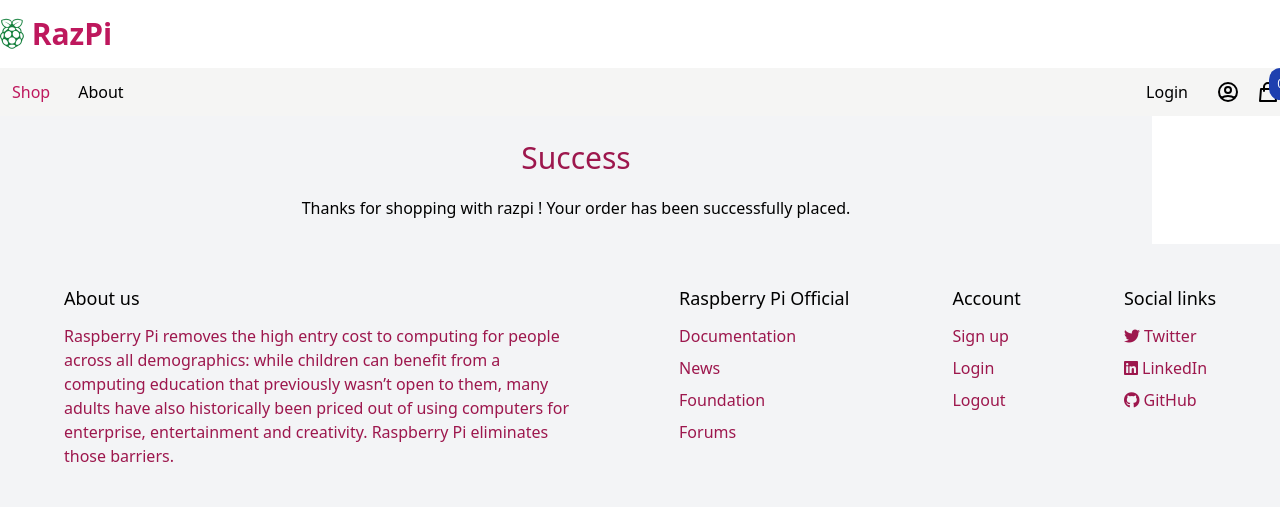
After one commit to August-Schleich/Razpi, a Django app: page /cart/success/ in a window 1280 px wide. The commit adds this page. Shown: the top 507 px of the page. Run offline with Django 4.2, Linux system fonts and the light colour scheme; some libraries are stand-ins or nearby versions.

Commit message:
added form error messages for checkout, order of orders, success page, clear cart func, order prices

```diff
--- a/razpi/cart/cart.py
+++ b/razpi/cart/cart.py
@@ -49,6 +49,10 @@ class Cart(object):
             del self.cart[product_id]
             self.save
 
+    def clear(self):
+        del self.session[settings.CART_SESSION_ID]
+        self.session.modified = True
+
     # def get_total_cost(self):
     #         return round(sum(item['total_price'] for item in self.cart.values()),2)
 
--- /dev/null
+++ b/razpi/cart/templates/cart/success.html
@@ -0,0 +1,13 @@
+{% extends "core/base.html" %}
+{% block title %}Success{% endblock %}
+{% block content %}
+
+<div class="max-w-6xl  text-center py-6 px-6  bg-gray-100" >
+
+    <div class="products w-full items-center rounded-xl ">
+        <h1 class="text-pink-800 mb-5 text-3xl">Success</h1>
+        <p class="text-black"> Thanks for shopping with razpi {{ request.user.username }}! Your order has been successfully placed. </p>
+
+    </div>
+ </div>
+{% endblock %}
--- a/razpi/cart/urls.py
+++ b/razpi/cart/urls.py
@@ -1,11 +1,12 @@
 from django.contrib.auth import views
 from django.urls import path, include
 from cart.views import cart, checkout
-from cart.views import add_to_cart, hx_menu_cart, update_cart,hx_cart_total
+from cart.views import add_to_cart, hx_menu_cart, update_cart,hx_cart_total, success
 
 
 urlpatterns = [
 path('cart/',cart,name="cart"),
+path('success/', success, name="success"),
 path('checkout/',checkout,name="checkout"),
 path('add_to_cart/<int:product_id>/',add_to_cart, name="add_to_cart"),
 path('hx_menu_cart', hx_menu_cart, name="hx_menu_cart"),
--- a/razpi/cart/views.py
+++ b/razpi/cart/views.py
@@ -15,6 +15,9 @@ def add_to_cart(request, product_id):
 
 def cart(request):
     return render(request,'cart/cart.html')
+
+def success(request):
+    return render(request,'cart/success.html')
 
 def update_cart(request, product_id, action):
     cart = Cart(request)
--- a/razpi/core/templates/core/myaccount.html
+++ b/razpi/core/templates/core/myaccount.html
@@ -31,7 +31,7 @@
                 <div class="w-full pl-6">
                     <div class="flex justify-between">
                         <a href="#" class="text-lg">{{item.product.name}}</a>
-                        <p class="mb-6 pt-1 text-gray-800">$9.99</p>
+                        <p class="mb-6 pt-1 text-gray-400">${{ item.get_total_price }}</p>
                     </div>
                     <hr>
                     <div class="mt-4">
@@ -44,7 +44,7 @@
         <hr>
         <div>
         {% comment %} <p class="mt-2 text-lg">Date: {{ order.created_at }}</p> {% endcomment %}
-        <p class="text-lg">Order total: $199.94</p>
+        <p class="text-lg">Order total: ${{ order.get_order_total }}</p>
         </div>
     </div>
     <br>
--- a/razpi/order/views.py
+++ b/razpi/order/views.py
@@ -69,5 +69,5 @@ def start_order(request):
         price= product.price * quantity
 
         item = OrderItem.objects.create(order=order, product=product, price=price, quantity=quantity)
-
+    cart.clear()
     return JsonResponse({'session': session, 'order': payment_intent})
```
Also changed, not shown: razpi/cart/templates/cart/checkout.html (+17 -4 lines), razpi/order/models.py (+12 -1 lines), razpi/db.sqlite3, razpi/order/migrations/0003_alter_order_options_and_more.py (added).
